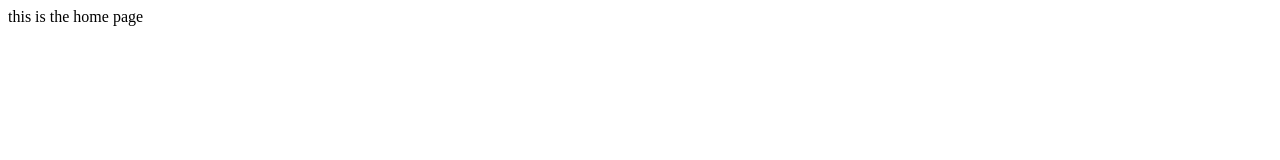
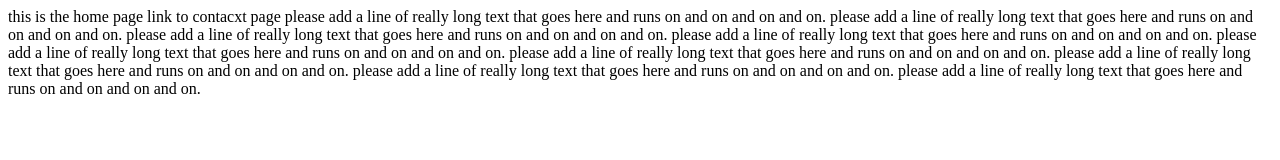
Before and after one commit to SirGnip/ctctemp, a plain HTML site: page index.html in a window 1280 px wide. Drawn offline with Linux system fonts and the light colour scheme.

Commit message:
added contact page with link from homepage and lots of text to homepage

```diff
--- a/index.html
+++ b/index.html
@@ -1,3 +1,5 @@
 <HTML>
 this is the home page
+link to contacxt page
+please add a line of really long text that goes here and runs on and on and on and on.  please add a line of really long text that goes here and runs on and on and on and on.  please add a line of really long text that goes here and runs on and on and on and on.  please add a line of really long text that goes here and runs on and on and on and on.  please add a line of really long text that goes here and runs on and on and on and on.  please add a line of really long text that goes here and runs on and on and on and on.  please add a line of really long text that goes here and runs on and on and on and on.  please add a line of really long text that goes here and runs on and on and on and on.  please add a line of really long text that goes here and runs on and on and on and on.
 </HTML>
```
Also changed, not shown: contact.css (added), contact.html (added).
